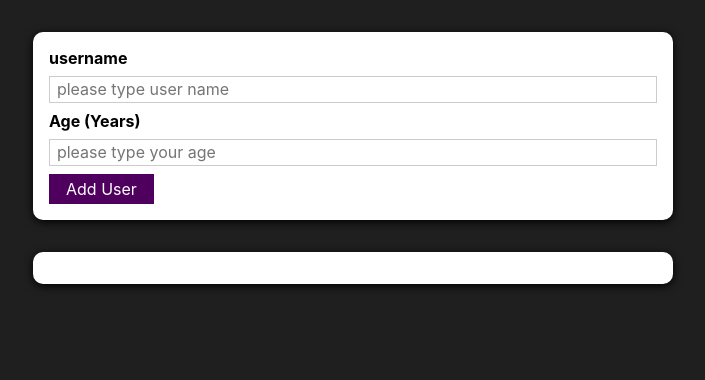
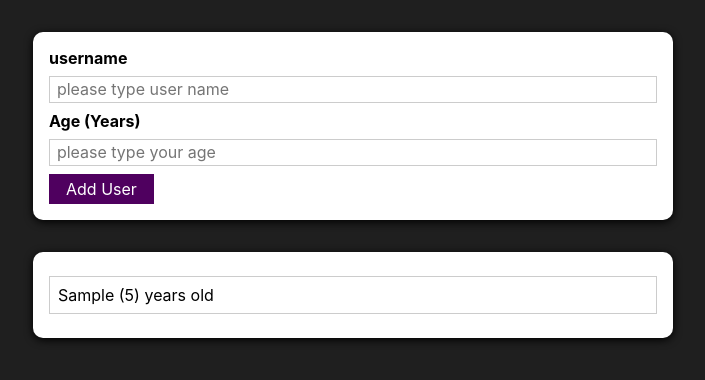
Before and after one commit to Ahanci/a-complete-basic-react-project, a React (Create React App) app: page / in a window 1280 px wide. Both pictures are taken after typing "Sample", "5" into the empty fields and a click on the button "Add User". Shown: the top 380 px of the page, without its empty margins (287-992 px from the left). Built offline with nearby package versions, Linux system fonts and the light colour scheme.

Commit message:
managingListOfUsersViaState

```diff
--- a/src/App.js
+++ b/src/App.js
@@ -1,13 +1,25 @@
-import React from 'react';
+import React, {useState} from 'react';
 import './App.css';
 import AddUser from './Components/Users/AddUser';
 import UsersList from './Components/Users/UsersList';
 
 function App() {
+
+  const [usersList, setUsersList]= useState ([]);
+
+  const addUserHandler = (uName, uAge) =>{
+
+    setUsersList (
+     ( prevUsersList )=> {
+      return [...prevUsersList, {name: uName, age: uAge, id: Math.random().toString()}];
+     }
+
+    )};
+
   return (
     <div>
-      <AddUser/>
-      <UsersList users={ [] }/>
+      <AddUser  onAddUser={addUserHandler} />
+      <UsersList users={ usersList}/>
 
     </div>
   );
--- a/src/Components/Users/AddUser.js
+++ b/src/Components/Users/AddUser.js
@@ -15,7 +15,7 @@
         if(+enteredAge < 1){
             return;
         }
-        console.log(enteredUserName, enteredAge);
+       props.onAddUser(enteredUserName, enteredAge);
 
         setEnteredAge('');
         setEnteredUserName('');
--- a/src/Components/Users/UsersList.js
+++ b/src/Components/Users/UsersList.js
@@ -9,7 +9,7 @@
             <ul>
                 {props.users.map(user =>
 
-                    <li> {user.name} ({user.age}) years old </li>
+                    <li key={user.id} > {user.name} ({user.age}) years old </li>
 
                 )}
             </ul>
```
